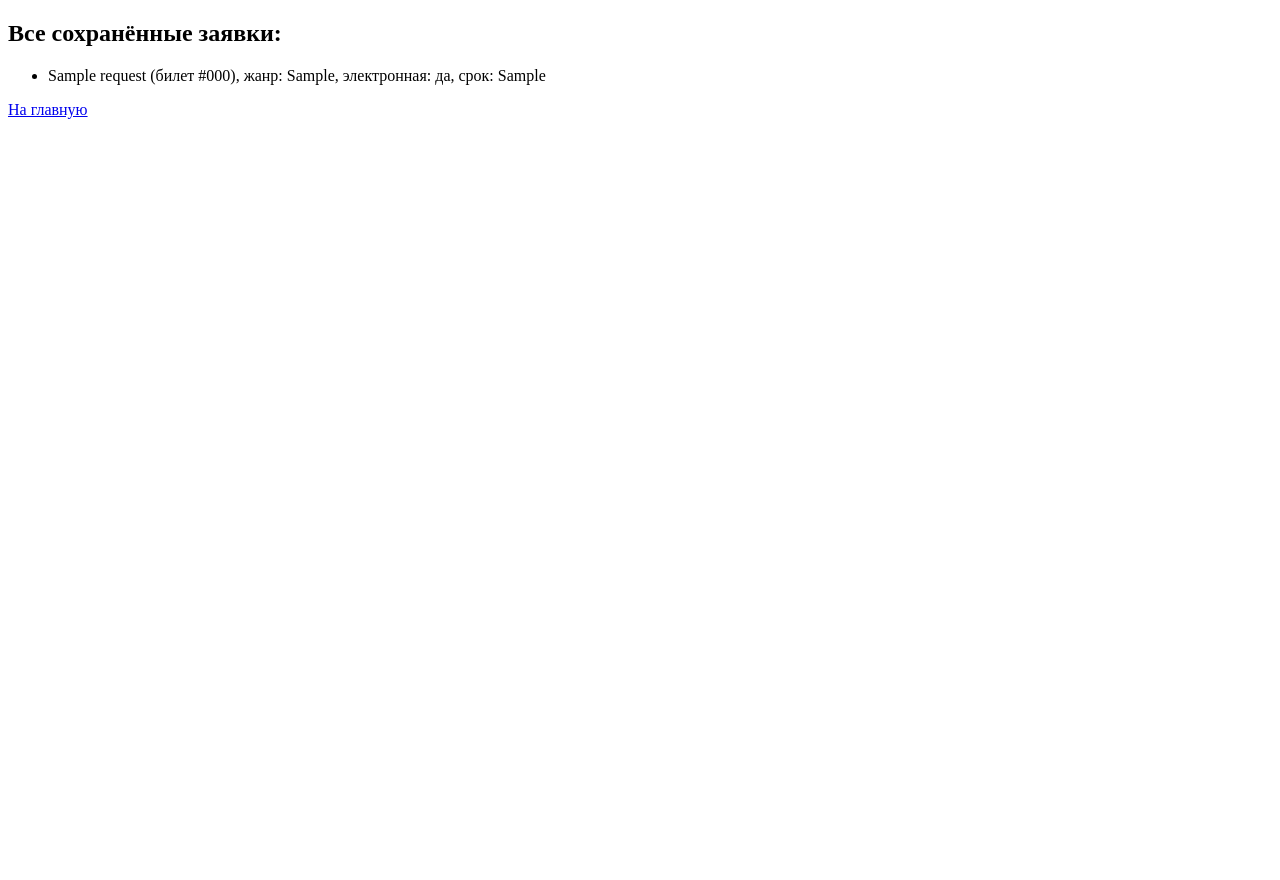
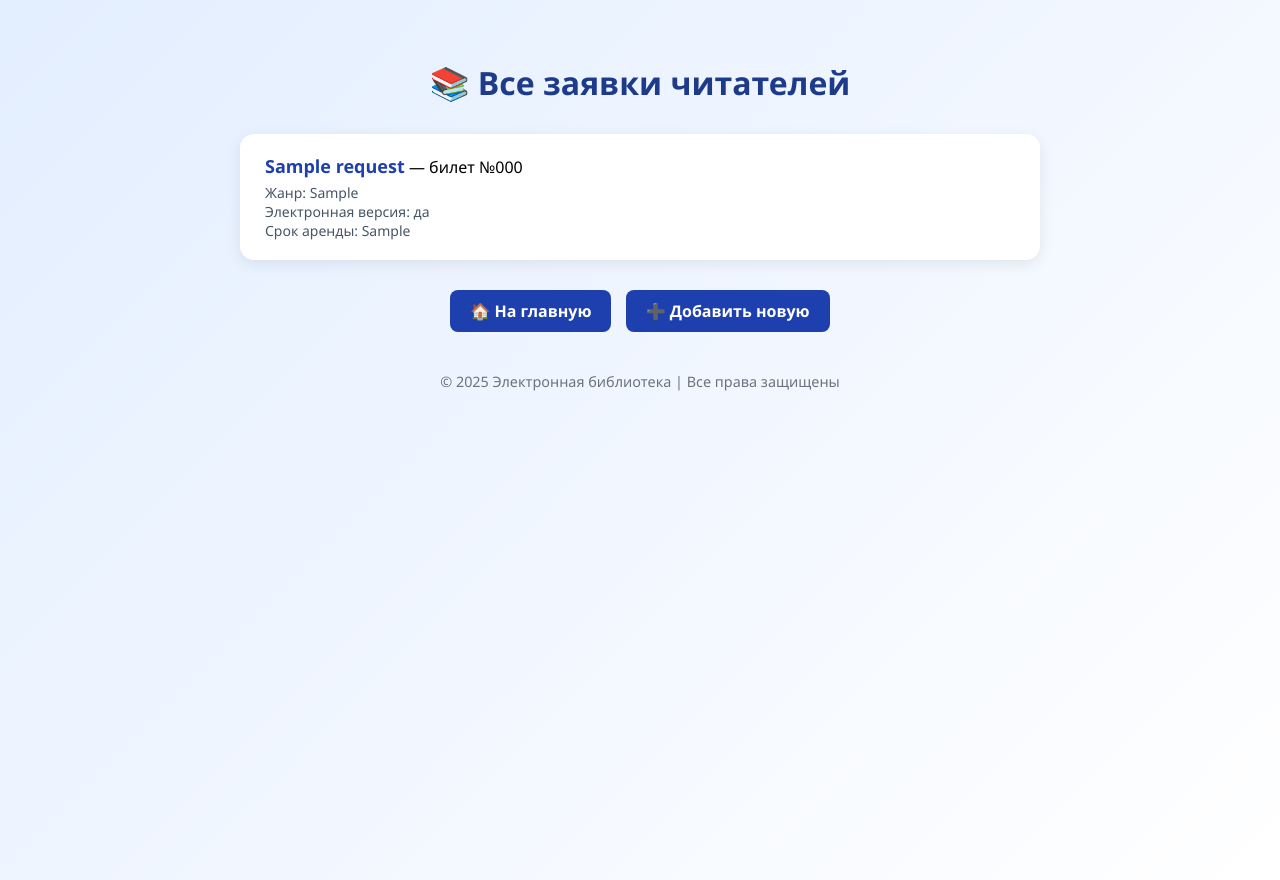
Before and after one commit to viwavee/web_laba_5, a PHP site: page /view.php in a window 1280 px wide. Before the commit the page ends 119 px from the top, so only its background shows below. Run offline with PHP 8.4, Linux system fonts and the light colour scheme; tables that the repository leaves empty or names only in its code hold one stand-in row (values such as "Sample post").

Commit message:
Обновление view.php

```diff
--- a/www/view.php
+++ b/www/view.php
@@ -10,23 +10,110 @@ $requests = $library->getAll();
 <head>
   <meta charset="UTF-8">
   <title>Все заявки</title>
+  <style>
+    body {
+      font-family: "Segoe UI", Roboto, Arial, sans-serif;
+      background: linear-gradient(135deg, #e3eeff, #ffffff);
+      margin: 0;
+      padding: 40px;
+      min-height: 100vh;
+    }
+
+    h1 {
+      text-align: center;
+      color: #1e3a8a;
+      margin-bottom: 30px;
+    }
+
+    .container {
+      max-width: 800px;
+      margin: 0 auto;
+    }
+
+    .card {
+      background: #fff;
+      border-radius: 14px;
+      box-shadow: 0 4px 15px rgba(0, 0, 0, 0.08);
+      padding: 20px 25px;
+      margin-bottom: 20px;
+      transition: transform 0.2s ease, box-shadow 0.2s ease;
+    }
+
+    .card:hover {
+      transform: translateY(-3px);
+      box-shadow: 0 6px 18px rgba(0, 0, 0, 0.12);
+    }
+
+    .card strong {
+      color: #1e40af;
+      font-size: 18px;
+    }
+
+    .meta {
+      color: #475569;
+      margin-top: 5px;
+      font-size: 14px;
+    }
+
+    .empty {
+      text-align: center;
+      font-size: 16px;
+      color: #64748b;
+      background: #f1f5f9;
+      border-radius: 10px;
+      padding: 20px;
+    }
+
+    a.button {
+      display: inline-block;
+      text-decoration: none;
+      background-color: #1e40af;
+      color: white;
+      padding: 10px 20px;
+      border-radius: 8px;
+      font-weight: 600;
+      transition: background 0.2s ease;
+    }
+
+    a.button:hover {
+      background-color: #2563eb;
+    }
+
+    .footer {
+      text-align: center;
+      margin-top: 40px;
+      font-size: 0.9em;
+      color: #6b7280;
+    }
+  </style>
 </head>
 <body>
-    <h2>Все сохранённые заявки:</h2>
-    <ul>
+  <div class="container">
+    <h1>📚 Все заявки читателей</h1>
+
     <?php if (empty($requests)): ?>
-            <li>Данных нет</li>
+      <div class="empty">Пока нет заявок 😔</div>
     <?php else: ?>
       <?php foreach ($requests as $r): ?>
-                <li>
-                    <?= htmlspecialchars($r['name']) ?> (билет #<?= $r['ticket_number'] ?>),
-                    жанр: <?= htmlspecialchars($r['genre']) ?>,
-                    электронная: <?= $r['ebook'] ? 'да' : 'нет' ?>,
-                    срок: <?= htmlspecialchars($r['period']) ?>
-                </li>
+        <div class="card">
+          <strong><?= htmlspecialchars($r['name']) ?></strong> — билет №<?= htmlspecialchars($r['ticket_number']) ?>
+          <div class="meta">
+            Жанр: <?= htmlspecialchars($r['genre']) ?><br>
+            Электронная версия: <?= $r['ebook'] ? 'да' : 'нет' ?><br>
+            Срок аренды: <?= htmlspecialchars($r['period']) ?>
+          </div>
+        </div>
       <?php endforeach; ?>
     <?php endif; ?>
-    </ul>
-    <a href="index.php">На главную</a>
+
+    <div style="text-align:center; margin-top:30px;">
+      <a href="index.php" class="button">🏠 На главную</a>
+      <a href="form.html" class="button" style="margin-left:10px;">➕ Добавить новую</a>
+    </div>
+
+    <div class="footer">
+      © <?= date('Y') ?> Электронная библиотека | Все права защищены
+    </div>
+  </div>
 </body>
 </html>
```
Lines whose indentation alone changed are shown as unchanged.
